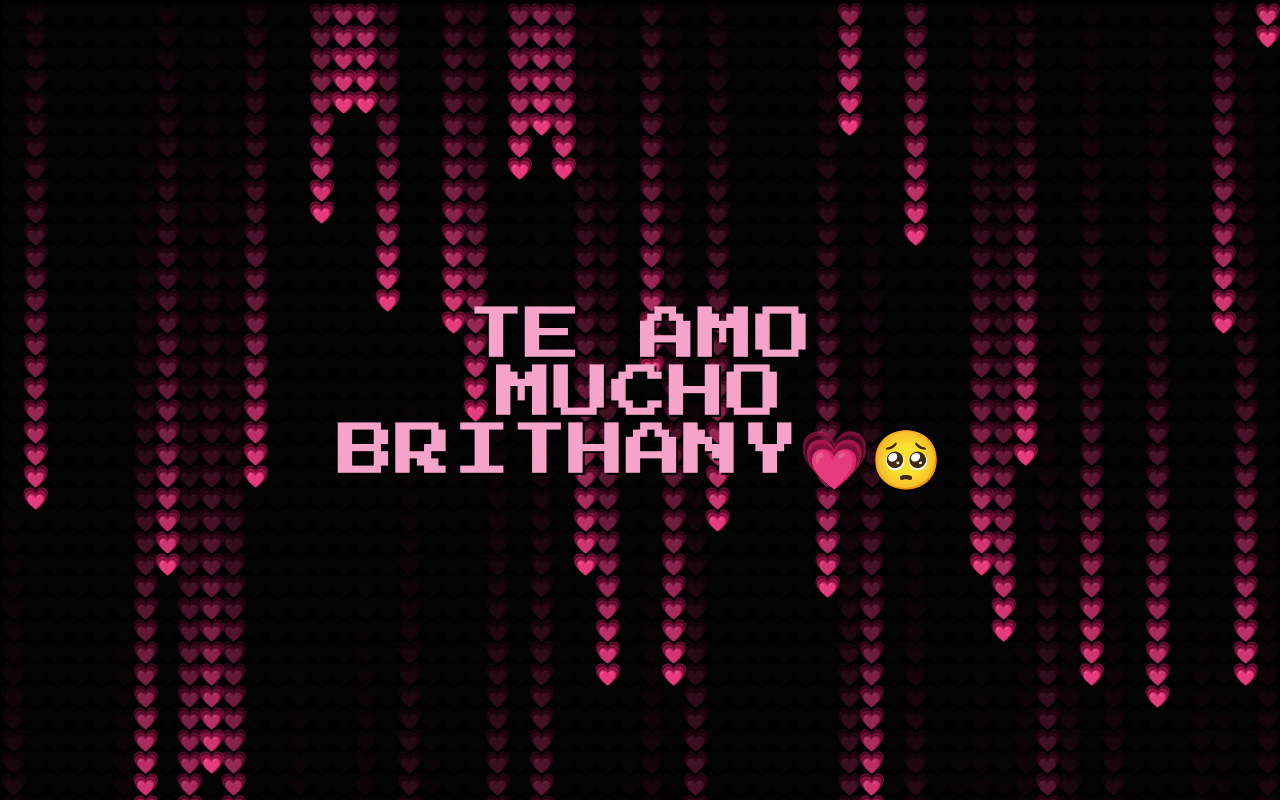
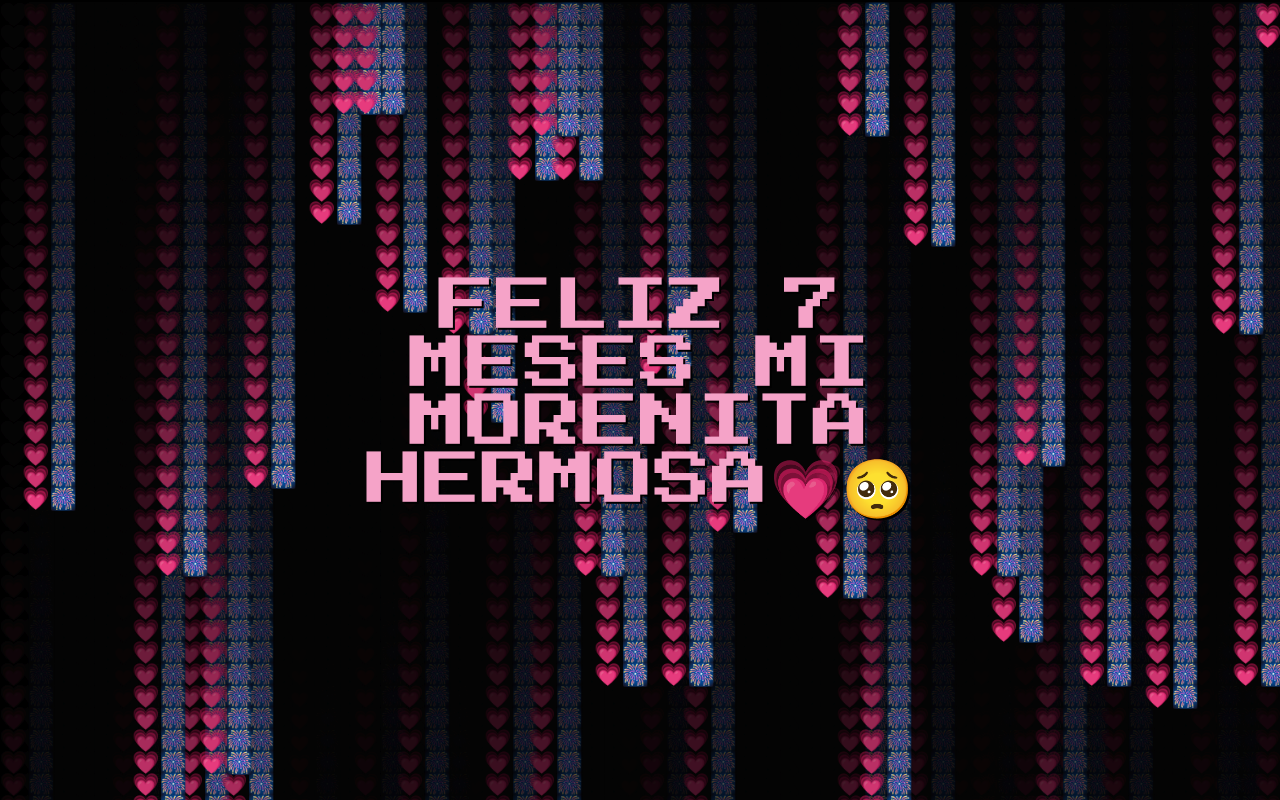
Before and after one commit to Josephxz12/TE-AMO-MI-BRITHANY, a plain HTML site: page index.html in a window 1280 px wide. Drawn offline with Linux system fonts and the light colour scheme.

Commit message:
Update index.html

```diff
--- a/index.html
+++ b/index.html
@@ -3,7 +3,7 @@
 <head>
   <meta charset="UTF-8" />
   <meta name="viewport" content="width=device-width, initial-scale=1.0"/>
-  <title>Te Amo Matrix con Explosiones</title>
+  <title>FELIZ 7 MESES</title>
   <style>
     @import url('https://fonts.googleapis.com/css2?family=Press+Start+2P&display=swap');
 
@@ -53,7 +53,7 @@
 <body>
 
 <canvas id="canvas"></canvas>
-<div class="center-text">TE AMO MUCHO BRITHANY💗🥺</div>
+<div class="center-text">FELIZ 7 MESES MI MORENITA HERMOSA💗🥺</div>
 
 <script>
   const canvas = document.getElementById('canvas');
@@ -61,7 +61,7 @@
 
   let width, height;
   const fontSize = 22;
-  const heart = '💗';
+  const heart = '💗🎆';
   let columns, drops;
 
   const particles = [];
```
